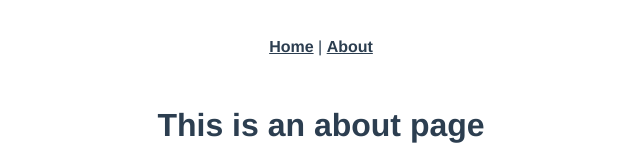
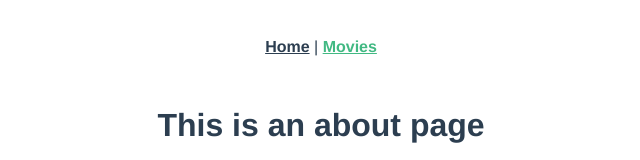
Before and after one commit to eacevedof/lacia, a Vue app in the folder apps/vue/: page /movies in a window 1280 px wide. Shown: the top 160 px of the page, without its empty margins (319-959 px from the left). Built offline with nearby package versions, Linux system fonts and the light colour scheme.

Commit message:
fe nav movies

```diff
--- a/apps/vue/src/App.vue
+++ b/apps/vue/src/App.vue
@@ -1,7 +1,7 @@
 <template>
   <nav>
     <router-link to="/">Home</router-link> |
-    <router-link to="/about">About</router-link>
+    <router-link to="/movies">Movies</router-link>
   </nav>
   <router-view/>
 </template>
```
